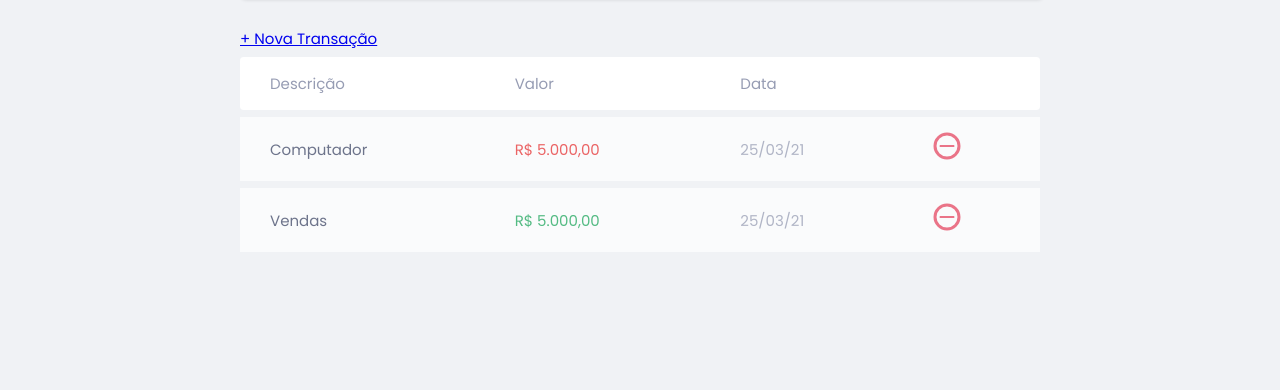
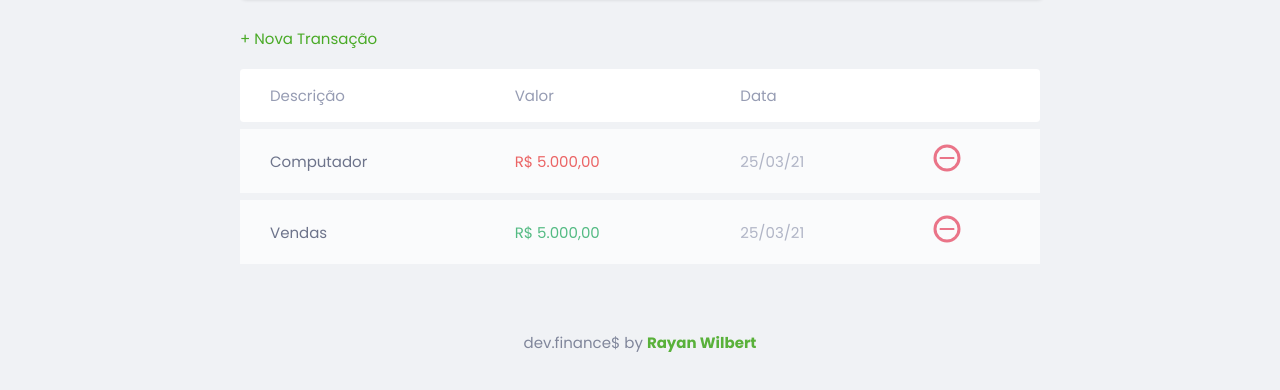
Before and after one commit to Raymw1/devfinances, a plain HTML site: page index.html in a window 1280 px wide. Shown: the part 564-954 px from the top of the page. Before the commit the page ends 823 px from the top, so only its background shows below. Drawn offline with Linux system fonts and the light colour scheme.

Commit message:
Footer made and add transaction button

```diff
--- a/index.html
+++ b/index.html
@@ -67,6 +67,7 @@
             </table>
         </section>
     </main>
+    <footer><p><span>dev.finance$ by </span><a href="https://github.com/Raymw1" class="button founder">Rayan Wilbert</a></p></footer>
     <script src="scripts/script.js"></script>
 </body>
 </html>
--- a/styles/style.css
+++ b/styles/style.css
@@ -40,6 +40,27 @@ body {
     white-space: nowrap;
     border-width: 0;
 }
+
+
+/* =============   LINKS AND BUTTONS  =============  */
+.button.new, .founder {
+    color: var(--green);
+    text-decoration: none;
+    display: inline-block;
+    margin-bottom: 0.8rem;
+    transition: 400ms;
+}
+
+.button.new:hover, .founder:hover {
+    text-shadow: 2px 2px 4px rgba(0, 0, 0, 0.3);
+    transition: 400ms;
+}
+
+.founder {
+    font-weight: bold;
+    opacity: 0.9;
+}
+
 
 
 /* =============   HEADER  =============  */
@@ -146,3 +167,14 @@ table tbody td.income {
 table tbody td.expense {
     color: var(--red);
 }
+
+/* =============   FOOTER  =============  */
+footer {
+    text-align: center;
+    padding: 4rem 0 2rem;
+}
+
+footer p span{
+    color: var(--dark-blue);
+    opacity: 0.6;
+}
```
